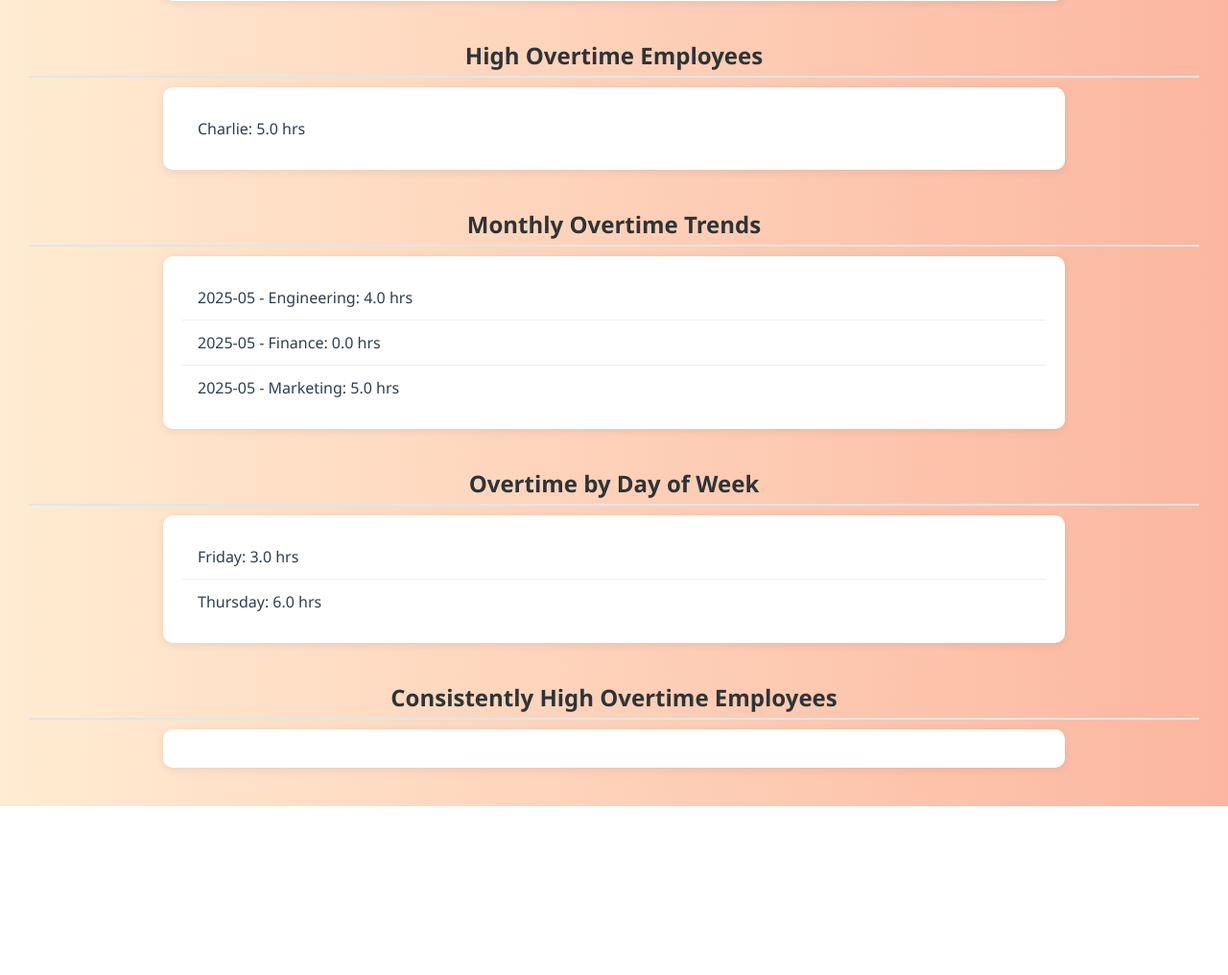
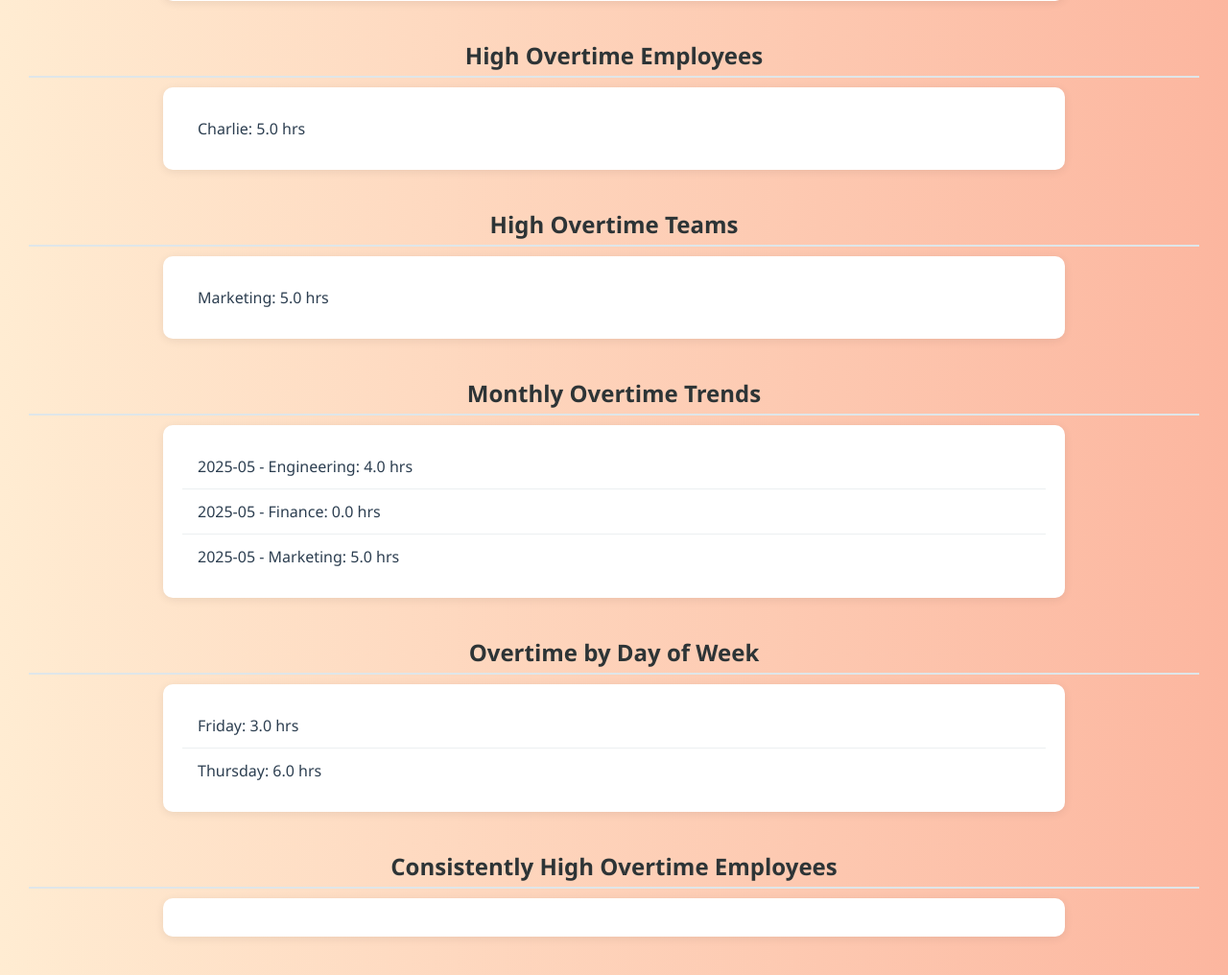
Before and after one commit to sreenath-t/employee-overtime-monitoring, a Django app: page /analysis/ in a window 1280 px wide. Shown: the part 576-1592 px from the top of the page at 96% size. Before the commit the page ends 1416 px from the top, so only its background shows below. Run offline with Django 5.2, Linux system fonts and the light colour scheme; data comes from the database, SQL or seed files in the repository.

Commit message:
added high overtime dep

```diff
--- a/dummy_overtime_data.csv
+++ b/dummy_overtime_data.csv
@@ -3,5 +3,5 @@ E001,Alice,Engineering,2025-05-01,10,8,2
 E002,Bob,Engineering,2025-05-01,9,8,1
 E003,Charlie,Marketing,2025-05-01,11,8,3
 E004,David,Finance,2025-05-01,8,8,2
-E001,Alice,Engineering,2025-05-02,9,8,1
-E003,Charlie,Marketing,2025-05-02,10,8,2
+E001,Alice,Engineering,2025-05-02,9,8,2
+E003,Charlie,Marketing,2025-05-02,10,8,1
--- a/monitoring/templates/analysis/analysis_dashboard.html
+++ b/monitoring/templates/analysis/analysis_dashboard.html
@@ -22,8 +22,15 @@
 
         <h2>High Overtime Employees</h2>
         <ul>
-            {% for row in high_overtime %}
+            {% for row in high_overtime_emp %}
             <li>{{ row.name }}: {{ row.overtime_hours }} hrs</li>
+            {% endfor %}
+        </ul>
+
+        <h2>High Overtime Teams</h2>
+        <ul>
+            {% for row in high_overtime_team %}
+            <li>{{row.department}}: {{row.overtime_hours}} hrs</li>
             {% endfor %}
         </ul>
 
--- a/monitoring/views.py
+++ b/monitoring/views.py
@@ -58,24 +58,34 @@ def overtime_analysis(request):
     department_overtime = df.groupby('department')['overtime_hours'].sum().reset_index()
 
     # 3. High Overtime Employees
-    high_overtime = overtime_summary[overtime_summary['overtime_hours'] > 4]
+    max_value = overtime_summary['overtime_hours'].max()
+    high_overtime_emp = overtime_summary[overtime_summary['overtime_hours'] == max_value]
 
-    # 4. Monthly Trends
+    # 4. High Overtime Teams
+    department_overtime = df.groupby('department')['overtime_hours'].sum().reset_index()
+             #   Find the maximum overtime value
+    max_overtime = department_overtime['overtime_hours'].max()
+             #   Filter teams with that maximum value
+    high_overtime_team = department_overtime[department_overtime['overtime_hours'] == max_overtime]
+
+
+    # 5. Monthly Trends
     df['month'] = df['date'].dt.to_period('M')
     monthly_trends = df.groupby(['month', 'department'])['overtime_hours'].sum().reset_index()
 
-    # 5. Overtime by Day of Week
+    # 6. Overtime by Day of Week
     df['day_of_week'] = df['date'].dt.day_name()
     weekday_overtime = df.groupby('day_of_week')['overtime_hours'].sum().reset_index()
 
-    # 6. Consistent High Overtime (no performance data yet)
+    # 7. Consistent High Overtime (no performance data yet)
     employee_stats = df.groupby('name')['overtime_hours'].agg(['mean', 'std']).reset_index()
     consistent_high = employee_stats[(employee_stats['mean'] > 40) & (employee_stats['std'] < 5)]
 
     context = {
         'overtime_summary': overtime_summary.to_dict(orient='records'),
         'department_overtime': department_overtime.to_dict(orient='records'),
-        'high_overtime': high_overtime.to_dict(orient='records'),
+        'high_overtime_emp': high_overtime_emp.to_dict(orient='records'),
+        'high_overtime_team': high_overtime_team.to_dict(orient='records'),
         'monthly_trends': monthly_trends.to_dict(orient='records'),
         'weekday_overtime': weekday_overtime.to_dict(orient='records'),
         'consistent_high': consistent_high.to_dict(orient='records'),
```
